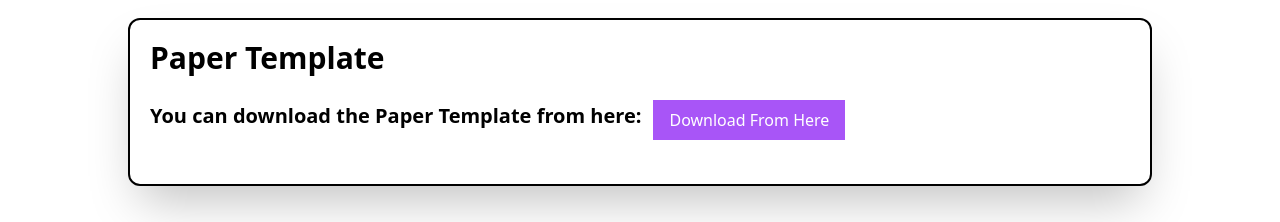
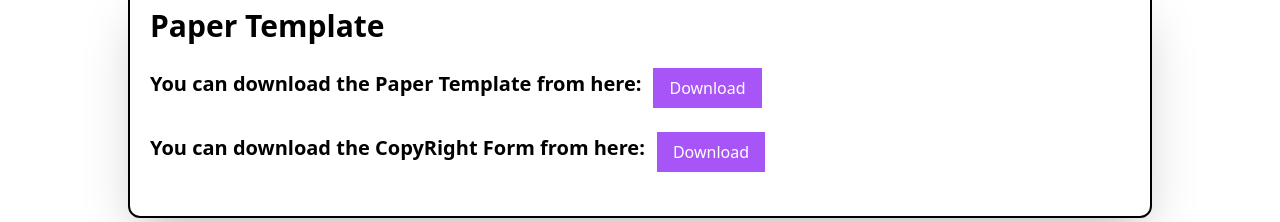
Before and after one commit to Chetan3327/bpit-journal-frontend, a React (Create React App) app: page /PaperTemplate in a window 1280 px wide. Shown: the part 362-584 px from the top of the page. Built offline with nearby package versions, Linux system fonts and the light colour scheme; no server answers; a web font is replaced by a local one.

Commit message:
added tempelate and copyright form

```diff
--- a/src/pages/PaperTemplate.jsx
+++ b/src/pages/PaperTemplate.jsx
@@ -1,16 +1,24 @@
 import React from 'react';
+import paper from './Paper template.doc'
+import copyRight from './copy_right_form.docx'
+import {Link} from 'react-router-dom'
 
 const PaperTemplate = () => {
   return (
     <div className='flex flex-col gap-5 items-center justify-center min-h-screen'>
       <div className='flex flex-col p-5 mt-32 bg-white rounded-xl max-w-[80%] min-w-[80%] shadow-2xl border-2 border-black'>
-
         <h1 className="text-3xl font-bold mb-6">Paper Template</h1>
         <div className='mb-6 flex items-center gap-3'>
           <h2 className="text-xl  font-bold mb-2">You can download the Paper Template from here: </h2>
-          <a href=" https://firebasestorage.googleapis.com/v0/b/bpit-a601e.appspot.com/o/images%2FPaper%20template.doc0ebbf97a-2e45-4863-97b5-c2302cd0c610?alt=media&token=bde7f6a8-636c-4ab5-ba01-9436786b237e">
-            <button className='p-2 px-4 border-1 bg-purple-500 text-white'>Download From Here</button>
-          </a>
+            <button className='p-2 px-4 border-1 bg-purple-500 text-white'>
+            <Link to={paper} download="Paper Template" target="_blank" rel="noreferrer">Download</Link>
+            </button>
+        </div>
+        <div className='mb-6 flex items-center gap-3'>
+          <h2 className="text-xl  font-bold mb-2">You can download the CopyRight Form from here: </h2>
+            <button className='p-2 px-4 border-1 bg-purple-500 text-white'>
+            <Link to={copyRight} download="copy_right_form" target="_blank" rel="noreferrer">Download</Link>
+            </button>
         </div>
       </div>
     </div>
```
Also changed, not shown: 2 other files (tests, documents, lock files or other folders).
